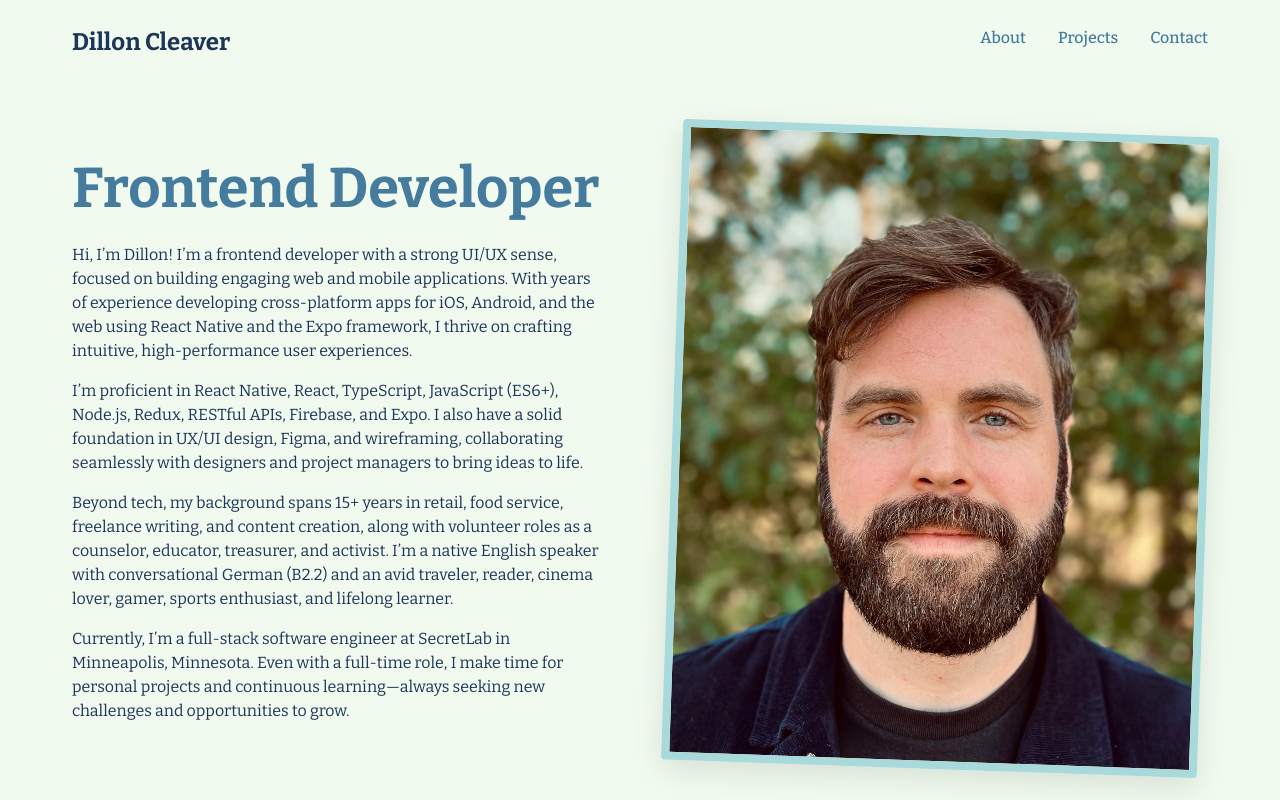
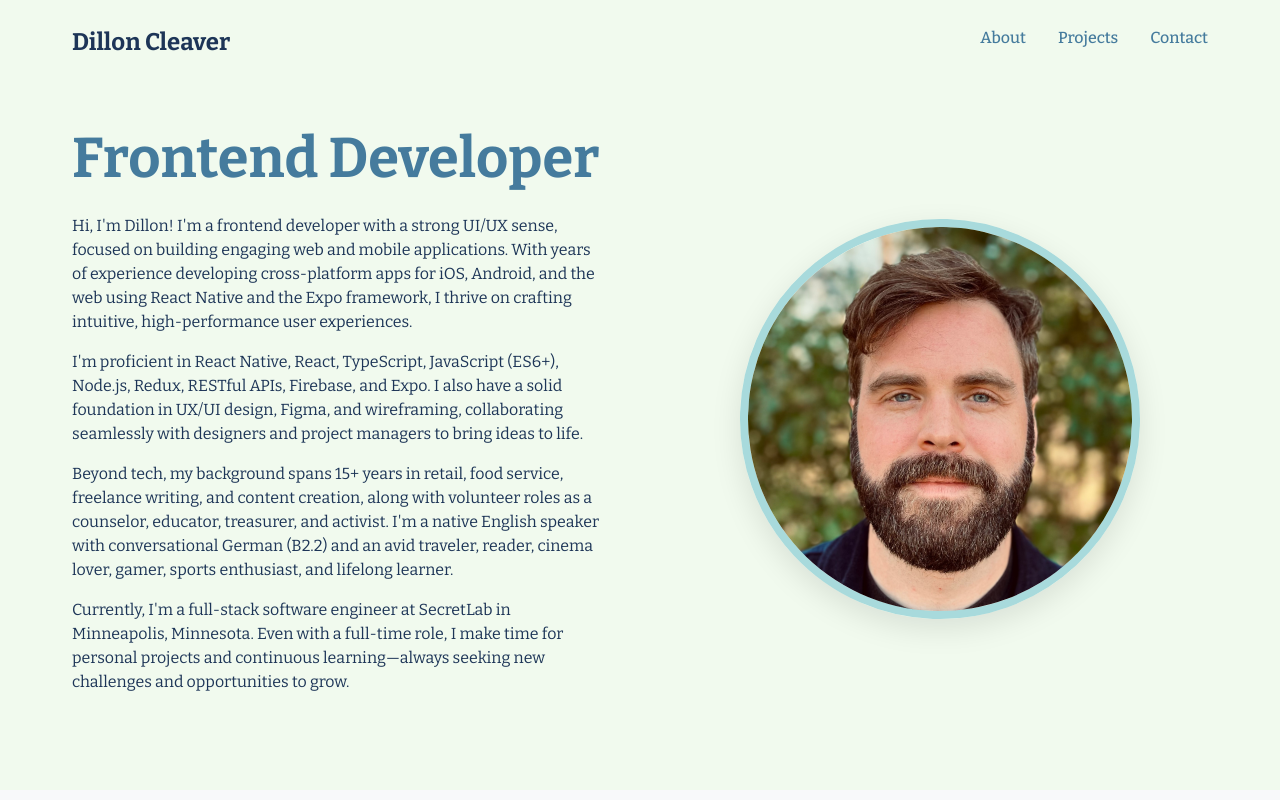
Before and after one commit to dillon-cleaver/dillon-cleaver-portfolio-next, a Next.js app: page / in a window 1280 px wide. Shown: the top 800 px of the page. Built offline with nearby package versions, Linux system fonts and the light colour scheme.

Commit message:
Update profile photo and related CSS. Add transition on hover.

```diff
--- a/components/AboutMe.module.css
+++ b/components/AboutMe.module.css
@@ -36,11 +36,14 @@
 .imageFrame {
   position: relative;
   border: 8px solid var(--color-accent-light);
-  border-radius: 4px;
+  border-radius: 50%;
   overflow: hidden;
   box-shadow: 0 10px 30px rgba(0, 0, 0, 0.1);
   transform: rotate(2deg);
   transition: var(--transition);
+  width: 400px;
+  height: 400px;
+  margin: 0 auto;
 }
 
 .imageFrame:hover {
@@ -51,8 +54,12 @@
 .image {
   display: block;
   width: 100%;
-  height: auto;
+  height: 100%;
   object-fit: cover;
+  transition: opacity 0.3s ease-in-out;
+  position: absolute;
+  top: 0;
+  left: 0;
 }
 
 @media (max-width: 992px) {
@@ -73,7 +80,7 @@
   }
 
   .imageFrame {
-    max-width: 400px;
-    margin: 0 auto;
+    width: 300px;
+    height: 300px;
   }
 }
--- a/components/AboutMe.tsx
+++ b/components/AboutMe.tsx
@@ -3,8 +3,12 @@
 import Image from "next/image";
 import styles from "./AboutMe.module.css";
 import profilePic from "@/assets/dillon-sept-23.jpg";
+import profilePic2 from "@/assets/dillon-sept-23-2.jpg";
+import { useState } from "react";
 
 export default function AboutMe() {
+  const [isHovered, setIsHovered] = useState(false);
+
   return (
     <section id="about" className={styles.about}>
       <div className={styles.container}>
@@ -12,14 +16,15 @@ export default function AboutMe() {
           <div className={styles.text}>
             <h1 className={styles.title}>Frontend Developer</h1>
             <p>
-              Hi, I’m Dillon! I’m a frontend developer with a strong UI/UX
-              sense, focused on building engaging web and mobile applications.
-              With years of experience developing cross-platform apps for iOS,
-              Android, and the web using React Native and the Expo framework, I
-              thrive on crafting intuitive, high-performance user experiences.
+              Hi, I&apos;m Dillon! I&apos;m a frontend developer with a strong
+              UI/UX sense, focused on building engaging web and mobile
+              applications. With years of experience developing cross-platform
+              apps for iOS, Android, and the web using React Native and the Expo
+              framework, I thrive on crafting intuitive, high-performance user
+              experiences.
             </p>
             <p>
-              I’m proficient in React Native, React, TypeScript, JavaScript
+              I&apos;m proficient in React Native, React, TypeScript, JavaScript
               (ES6+), Node.js, Redux, RESTful APIs, Firebase, and Expo. I also
               have a solid foundation in UX/UI design, Figma, and wireframing,
               collaborating seamlessly with designers and project managers to
@@ -29,21 +34,25 @@ export default function AboutMe() {
               Beyond tech, my background spans 15+ years in retail, food
               service, freelance writing, and content creation, along with
               volunteer roles as a counselor, educator, treasurer, and activist.
-              I’m a native English speaker with conversational German (B2.2) and
-              an avid traveler, reader, cinema lover, gamer, sports enthusiast,
-              and lifelong learner.
+              I&apos;m a native English speaker with conversational German
+              (B2.2) and an avid traveler, reader, cinema lover, gamer, sports
+              enthusiast, and lifelong learner.
             </p>
             <p>
-              Currently, I’m a full-stack software engineer at SecretLab in
+              Currently, I&apos;m a full-stack software engineer at SecretLab in
               Minneapolis, Minnesota. Even with a full-time role, I make time
               for personal projects and continuous learning—always seeking new
               challenges and opportunities to grow.
             </p>
           </div>
           <div className={styles.imageContainer}>
-            <div className={styles.imageFrame}>
+            <div
+              className={styles.imageFrame}
+              onMouseEnter={() => setIsHovered(true)}
+              onMouseLeave={() => setIsHovered(false)}
+            >
               <Image
-                src={profilePic}
+                src={isHovered ? profilePic2 : profilePic}
                 alt="Dillon Cleaver profile picture"
                 width={500}
                 height={300}
```
